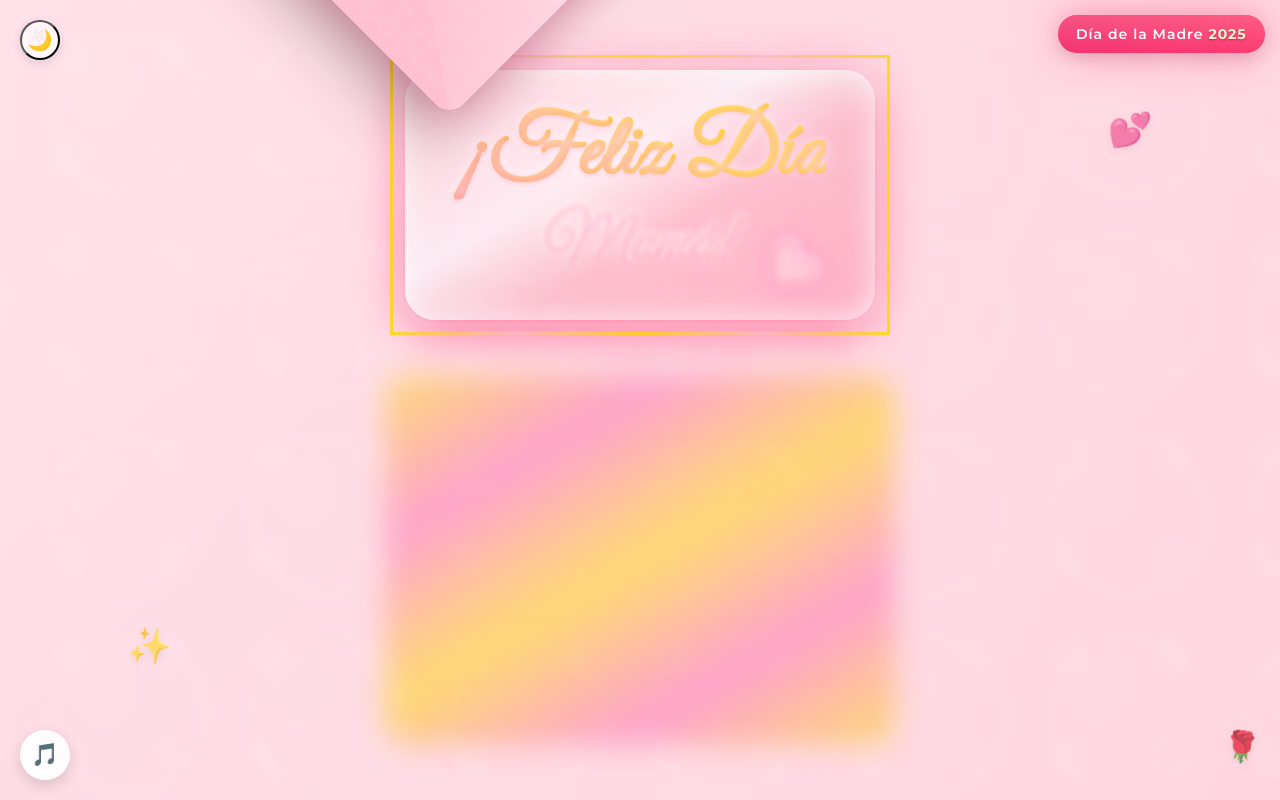
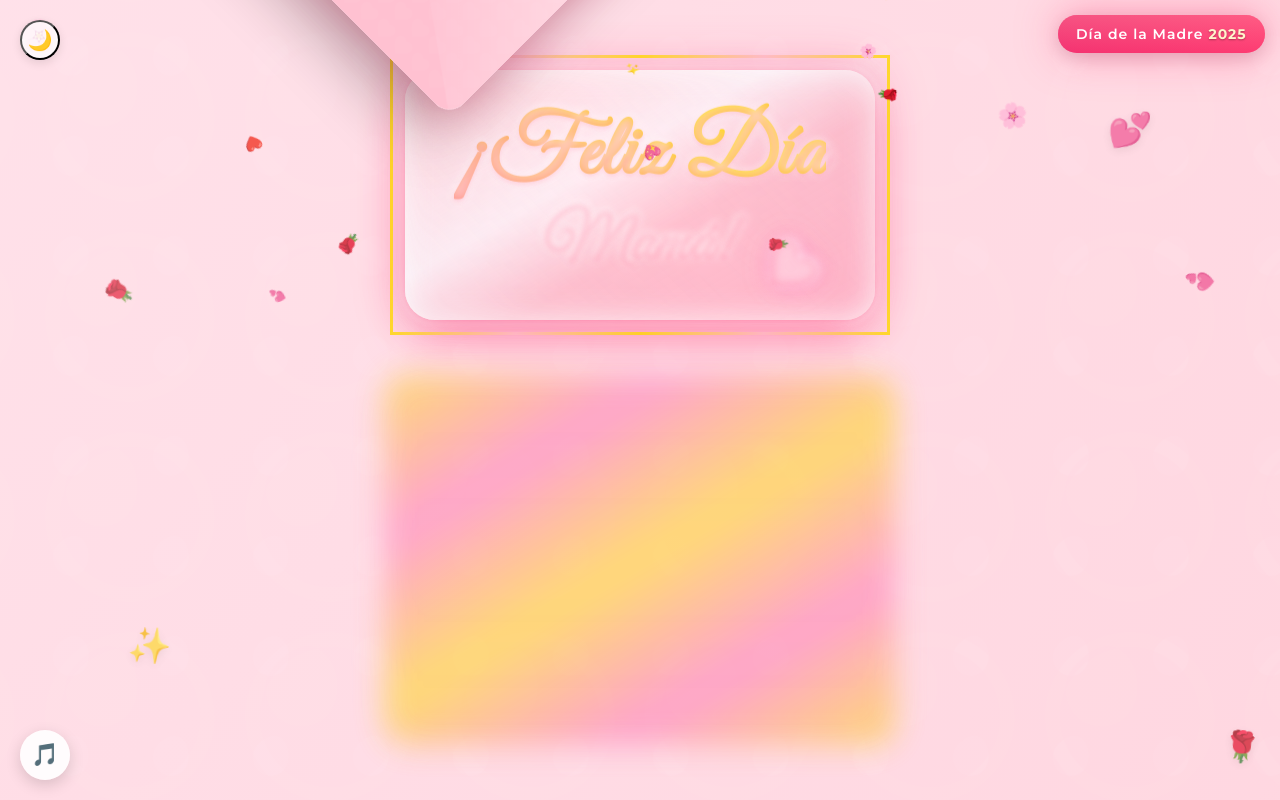
Before and after one commit to PFfrank13/madre, a plain HTML site: page index.html in a window 1280 px wide. Drawn offline with Linux system fonts and the light colour scheme; a web font is replaced by a local one.

Commit message:
update index.html

```diff
--- a/index.html
+++ b/index.html
@@ -1224,14 +1224,24 @@
             animation: spinFlower 15s linear infinite;
         }
 
-        .falling {
+        .falling-container {
             position: fixed;
-            top: -20px;
+            top: 0;
             left: 0;
+            width: 100%;
+            height: 100%;
+            pointer-events: none;
+            z-index: 9999;
+            overflow: hidden;
+        }
+
+        .falling-item {
+            position: absolute;
+            top: -5%;
+            font-size: 20px;
             opacity: 0;
-            pointer-events: none;
-            z-index: -1;
-            animation: falling linear infinite;
+            animation-iteration-count: infinite;
+            animation-timing-function: linear;
         }
 
         /* Elementos decorativos */
@@ -1653,14 +1663,37 @@
             100% { transform: rotateY(0deg) rotateX(10deg); }
         }
 
-        @keyframes falling {
-            0% { transform: translateY(0) rotate(0deg); opacity: 0; }
-            10% { opacity: 1; }
-            100% { transform: translateY(100vh) rotate(720deg); opacity: 0; }
+        @keyframes falling-left {
+            0% {
+                transform: translateY(0) rotate(0deg) translateX(0);
+                opacity: 0;
+            }
+            10% {
+                opacity: 1;
+            }
+            100% {
+                transform: translateY(105vh) rotate(720deg) translateX(-100px);
+                opacity: 0;
+            }
+        }
+
+        @keyframes falling-right {
+            0% {
+                transform: translateY(0) rotate(0deg) translateX(0);
+                opacity: 0;
+            }
+            10% {
+                opacity: 1;
+            }
+            100% {
+                transform: translateY(105vh) rotate(720deg) translateX(100px);
+                opacity: 0;
+            }
         }
     </style>
 </head>
 <body>
+    <div class="falling-container"></div>
     <div class="custom-cursor"></div>
     <div class="special-day">Día de la Madre <span>2025</span></div>
 
@@ -2098,6 +2131,7 @@
         // Inicializar efectos visuales
         document.addEventListener('DOMContentLoaded', () => {
             createMagicStars();
+            createFallingItems();
 
             // Animación inicial del sobre
             setTimeout(() => {
@@ -2110,6 +2144,35 @@
                 document.body.classList.add('mobile-device');
             }
         });
+
+        function createFallingItems() {
+            const container = document.querySelector('.falling-container');
+            const items = ['🌸', '💕', '✨', '💖', '🌹', '❤️'];
+            const itemCount = 30;
+
+            for (let i = 0; i < itemCount; i++) {
+                const item = document.createElement('div');
+                item.classList.add('falling-item');
+                item.textContent = items[Math.floor(Math.random() * items.length)];
+                item.style.left = `${Math.random() * 100}vw`;
+                item.style.fontSize = `${Math.random() * 15 + 10}px`;
+
+                const duration = Math.random() * 5 + 8;
+                const delay = Math.random() * 10;
+
+                item.style.animationName = Math.random() > 0.5 ? 'falling-left' : 'falling-right';
+                item.style.animationDuration = `${duration}s`;
+                item.style.animationDelay = `${delay}s`;
+
+                container.appendChild(item);
+
+                item.addEventListener('animationiteration', () => {
+                    // Reposicionar el elemento para una nueva caída
+                    item.style.left = `${Math.random() * 100}vw`;
+                    item.style.animationDuration = `${Math.random() * 5 + 8}s`;
+                });
+            }
+        }
     </script>
 </body>
 </html>
```
